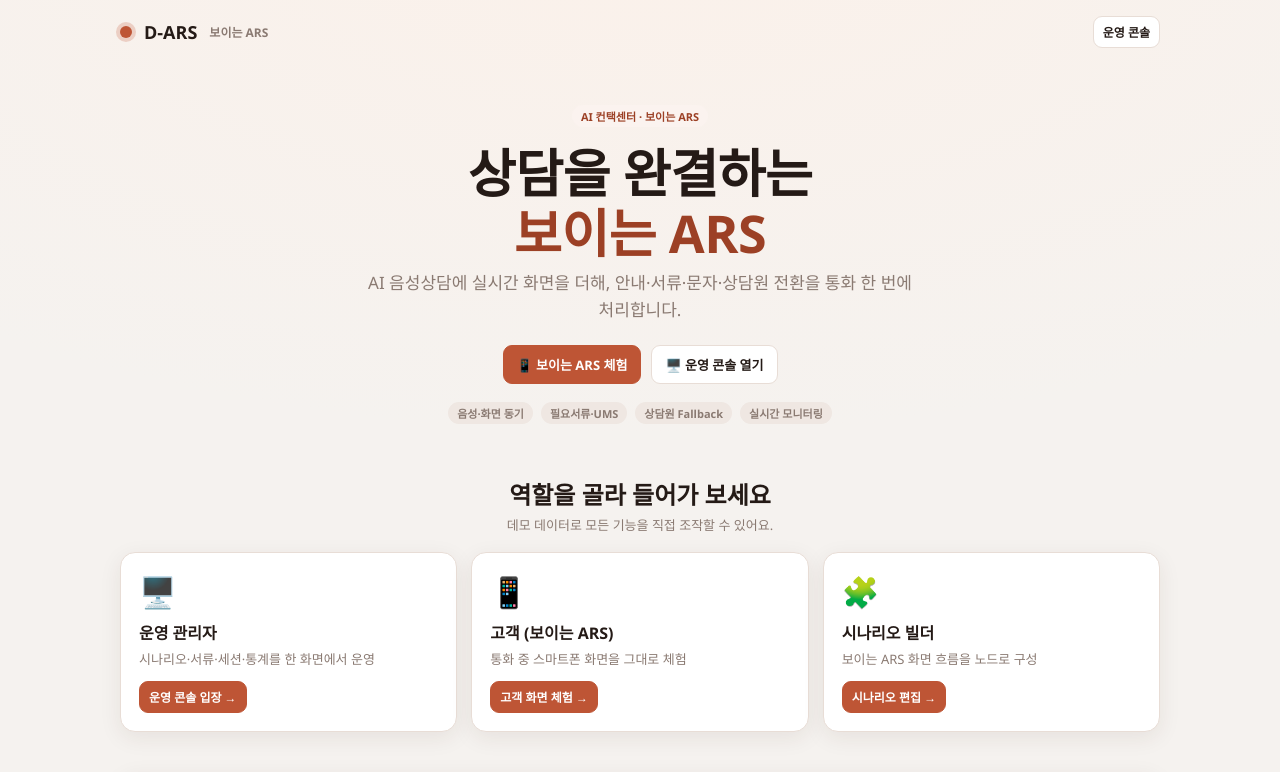
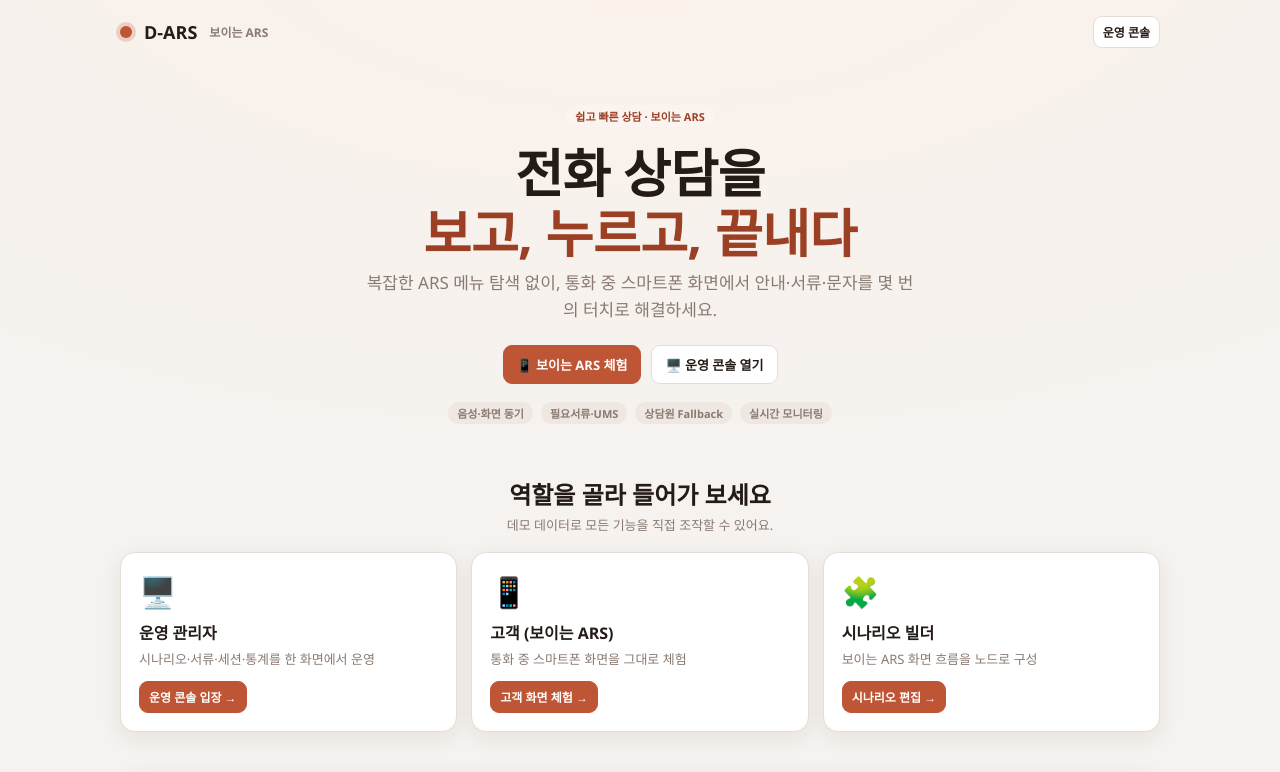
Before and after one commit to AI-JUNE/D-ARS, a Next.js app in the folder d-ars-repo/dars/: page / in a window 1280 px wide. Shown: the top 772 px of the page. Built offline with nearby package versions, Linux system fonts and the light colour scheme.

Commit message:
copy: 편의성 강조 히어로

```diff
--- a/d-ars-repo/dars/app/page.jsx
+++ b/d-ars-repo/dars/app/page.jsx
@@ -41,11 +41,11 @@ export default function Landing() {
 
       {/* hero */}
       <section style={{...wrap, textAlign:'center', padding:'40px 20px 20px'}}>
-        <span className="tag t-mut" style={{background:'var(--brand-xl)',color:'var(--brand-d)'}}>AI 컨택센터 · 보이는 ARS</span>
+        <span className="tag t-mut" style={{background:'var(--brand-xl)',color:'var(--brand-d)'}}>쉽고 빠른 상담 · 보이는 ARS</span>
         <h1 style={{fontSize:'clamp(28px,7vw,52px)',margin:'16px 0 6px',lineHeight:1.15,letterSpacing:'-.5px'}}>
-          상담을 완결하는<br/><span style={{color:'var(--brand-d)'}}>보이는 ARS</span></h1>
+          전화 상담을<br/><span style={{color:'var(--brand-d)'}}>보고, 누르고, 끝내다</span></h1>
         <p style={{color:'var(--muted)',fontSize:'clamp(14px,3.6vw,17px)',maxWidth:560,margin:'0 auto 22px',lineHeight:1.6}}>
-          AI 음성상담에 실시간 화면을 더해, 안내·서류·문자·상담원 전환을 통화 한 번에 처리합니다.</p>
+          복잡한 ARS 메뉴 탐색 없이, 통화 중 스마트폰 화면에서 안내·서류·문자를 몇 번의 터치로 해결하세요.</p>
         <div style={{display:'flex',gap:10,justifyContent:'center',flexWrap:'wrap'}}>
           <Link href="/visual" className="btn primary">📱 보이는 ARS 체험</Link>
           <Link href="/dashboard" className="btn">🖥️ 운영 콘솔 열기</Link>
```
